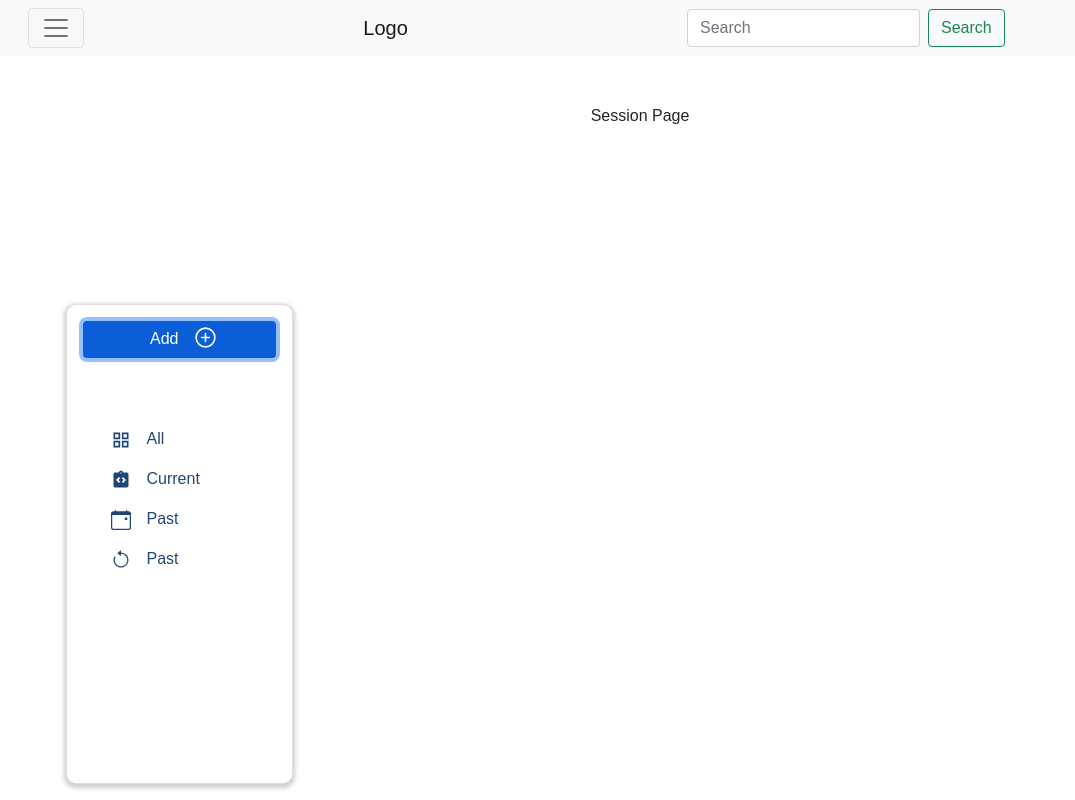
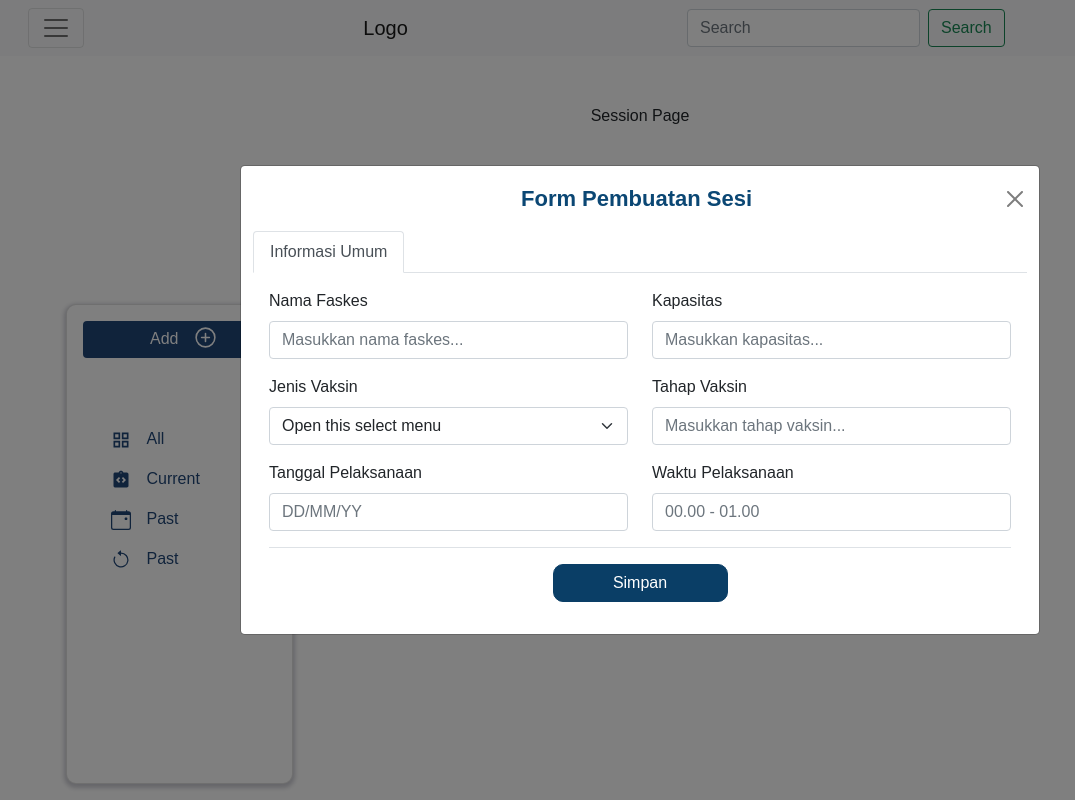
Before and after one commit to CrytoCodeWizard/React-ReservaksinAdmin, a React (Create React App) app: page /session in a window 1280 px wide. Both pictures are taken after a click on the button "Add". Shown: the whole page, without its empty margins (0-1075 px from the left). Built offline with nearby package versions, Linux system fonts and the light colour scheme.

Commit message:
modal session done

```diff
--- a/package.json
+++ b/package.json
@@ -7,15 +7,18 @@
     "@testing-library/jest-dom": "^5.16.1",
     "@testing-library/react": "^11.2.7",
     "@testing-library/user-event": "^12.8.3",
+    "formik": "^2.2.9",
     "react": "^17.0.2",
     "react-bootstrap": "^2.0.4",
     "react-dom": "^17.0.2",
     "react-hot-toast": "^2.1.1",
+    "react-icons": "^4.3.1",
     "react-redux": "^7.2.6",
     "react-router-dom": "^6.2.1",
     "react-scripts": "4.0.3",
     "redux-persist": "^6.0.0",
-    "web-vitals": "^1.1.2"
+    "web-vitals": "^1.1.2",
+    "yup": "^0.32.11"
   },
   "scripts": {
     "start": "react-scripts start",
--- /dev/null
+++ b/src/Components/ModalSession/ModalSession.css
@@ -0,0 +1,14 @@
+.modal-header-session {
+    margin: 0;
+    border-bottom: none;
+}
+
+.title-header-session {
+    margin: 0;
+    left: 16.5rem;
+    position: relative;
+    color: #0B4774;
+    font-weight: 600;
+    font-size: 22px;
+
+}
--- /dev/null
+++ b/src/Components/ModalSession/ModalSession.jsx
@@ -0,0 +1,165 @@
+import React from 'react'
+import { Modal, Button, Nav, Container, Col, Row, Form } from 'react-bootstrap'
+import { Formik } from 'formik'
+import * as yup from 'yup'
+import './ModalSession.css'
+
+function ModalSession({ show, onHide, props }) {
+    const init = ({
+        namaFaskes: "",
+        kapasitas: "",
+        jenisVaksin: "",
+        tahapVaksin: "",
+        tanggalPelaksanaan: "",
+        waktuPelaksanaan: ""
+
+    })
+
+
+    const schema = yup.object().shape({
+        namaFaskes: yup.string().required('Nama harus diisi!'),
+        kapasitas: yup.number().required('Kapasitas harus diisi!'),
+        jenisVaksin: yup.string().required('Jenis vaksin harus dipilih!'),
+        tahapVaksin: yup.string().required('Tahap vaksin harus diisi!'),
+        tanggalPelaksanaan: yup.string().required('Tanggal pelaksanaan harus diisi!'),
+        waktuPelaksanaan: yup.string().required('Waktu pelaksanaan harus diisi!')
+    })
+    return (
+        <>
+            <Modal
+                {...props}
+                size='lg'
+                aria-labelledby="contained-modal-title-vcenter"
+                centered
+                show={show}
+                onHide={onHide}
+                backdrop="static"
+                keyboard={false}
+            >
+                <Modal.Header className='modal-header-session' closeButton>
+                    <Modal.Title className='title-header-session'>Form Pembuatan Sesi</Modal.Title>
+                </Modal.Header>
+                <Container>
+                    <Nav variant="tabs">
+                        <Nav.Item style={{ marginLeft: '0' }}>
+                            <Nav.Link active>Informasi Umum</Nav.Link>
+                        </Nav.Item>
+                    </Nav>
+                </Container>
+                <Modal.Body style={{ margin: '0' }}>
+                    <Container>
+                        <Formik
+                            validationSchema={schema}
+                            onSubmit={(values) => { console.log(values) }}
+                            initialValues={init}
+                        >
+                            {({ handleSubmit,
+                                handleChange,
+                                values,
+                                // handleBlur,
+                                // touched,
+                                // isValid,
+                                errors }) => (
+                                <Form noValidate onSubmit={handleSubmit}>
+                                    <Row className="mb-3">
+                                        <Form.Group as={Col} controlId="formGridNama">
+                                            <Form.Label>Nama Faskes</Form.Label>
+                                            <Form.Control
+                                                type="text"
+                                                name='namaFaskes'
+                                                value={values.namaFaskes}
+                                                onChange={handleChange}
+                                                isInvalid={errors.namaFaskes}
+                                                placeholder="Masukkan nama faskes..." />
+                                            {/* {(values === "") ? ( */}
+                                            <Form.Control.Feedback type='invalid'>{errors.namaFaskes}</Form.Control.Feedback>
+                                            {/* // ) : ""} */}
+
+                                        </Form.Group>
+
+                                        <Form.Group as={Col} controlId="formGridKapasitas">
+                                            <Form.Label>Kapasitas</Form.Label>
+                                            <Form.Control
+                                                type="number"
+                                                name="kapasitas"
+                                                value={values.kapasitas}
+                                                onChange={handleChange}
+                                                isInvalid={errors.kapasitas}
+                                                placeholder="Masukkan kapasitas..." />
+                                            <Form.Control.Feedback type='invalid'>{errors.kapasitas}</Form.Control.Feedback>
+                                        </Form.Group>
+                                    </Row>
+                                    <Row className="mb-3">
+                                        <Form.Group as={Col} controlId="formGridEmail">
+                                            <Form.Label>Jenis Vaksin</Form.Label>
+                                            <Form.Select
+                                                aria-label="Default select example"
+                                                name="jenisVaksin"
+                                                value={values.jenisVaksin}
+                                                onChange={handleChange}
+                                                // defaultValue={values.jenisVaksin}
+                                                isInvalid={errors.jenisVaksin}>
+                                                <option selected value="">Open this select menu</option>
+                                                <option value="sinovac">Sinovac</option>
+                                                <option value="astrazenecca">AstraZenecca</option>
+                                                <option value="pfizer">Pfizer</option>
+                                                <option value="moderna">Moderna</option>
+                                            </Form.Select>
+                                            <Form.Control.Feedback type='invalid'>{errors.jenisVaksin}</Form.Control.Feedback>
+                                            {/* <Form.Control type="text" placeholder="Pilih salah satu!" /> */}
+                                        </Form.Group>
+
+                                        <Form.Group as={Col} controlId="formGridPassword">
+                                            <Form.Label>Tahap Vaksin</Form.Label>
+                                            <Form.Control
+                                                type="text"
+                                                name="tahapVaksin"
+                                                value={values.tahapVaksin}
+                                                onChange={handleChange}
+                                                isInvalid={errors.tahapVaksin}
+                                                placeholder="Masukkan tahap vaksin..." />
+                                            <Form.Control.Feedback type='invalid'>{errors.tahapVaksin}</Form.Control.Feedback>
+                                        </Form.Group>
+                                    </Row>
+                                    <Row className="mb-3">
+                                        <Form.Group as={Col} controlId="formGridEmail">
+                                            <Form.Label>Tanggal Pelaksanaan</Form.Label>
+                                            <Form.Control
+                                                type="text"
+                                                name="tanggalPelaksanaan"
+                                                value={values.tanggalPelaksanaan}
+                                                onChange={handleChange}
+                                                placeholder="DD/MM/YY"
+                                                isInvalid={errors.tanggalPelaksanaan} />
+                                            <Form.Control.Feedback type='invalid'>{errors.tanggalPelaksanaan}</Form.Control.Feedback>
+                                        </Form.Group>
+
+                                        <Form.Group as={Col} controlId="formGridPassword">
+                                            <Form.Label>Waktu Pelaksanaan</Form.Label>
+                                            <Form.Control
+                                                type="text"
+                                                name="waktuPelaksanaan"
+                                                value={values.waktuPelaksanaan}
+                                                onChange={handleChange}
+                                                placeholder="00.00 - 01.00"
+                                                isInvalid={errors.waktuPelaksanaan} />
+                                            <Form.Control.Feedback type='invalid'>{errors.waktuPelaksanaan}</Form.Control.Feedback>
+                                        </Form.Group>
+                                    </Row>
+                                    <Modal.Footer style={{justifyContent:'center'}}>
+                                        <Button style={{width:'175px', background:"#0A3E66", borderColor:'#0A3E66', borderRadius:'10px'}} variant="primary" type='submit'>Simpan</Button>
+                                    </Modal.Footer>
+                                </Form>
+                            )}
+
+
+                        </Formik>
+                    </Container>
+                </Modal.Body>
+
+            </Modal>
+        </>
+    )
+}
+
+export default ModalSession
--- a/src/Components/SidebarSession/SidebarSession.jsx
+++ b/src/Components/SidebarSession/SidebarSession.jsx
@@ -1,29 +1,36 @@
-import React from 'react'
+import React, { useState } from 'react'
 import { Container, Card, Nav, Button } from 'react-bootstrap'
 import { IoAddCircleOutline } from 'react-icons/io5'
 import { MdOutlineGridView, MdIntegrationInstructions } from 'react-icons/md'
-import {BsCalendarEvent, BsArrowCounterclockwise} from 'react-icons/bs'
+import { BsCalendarEvent, BsArrowCounterclockwise } from 'react-icons/bs'
+import ModalSession from '../ModalSession/ModalSession'
 import './SidebarSession.css'
 
 function SidebarSession() {
+    const [show, setShow] = useState(false);
+
+    const handleClose = () => setShow(false);
+    const handleShow = () => setShow(true);
+
     return (
         <Container className='sidebar-session'>
             <Card className='container-card'>
                 <Card.Body>
-                    <Button className='button-style' variant="primary">Add <IoAddCircleOutline size={25} className='icon-button'/></Button>
+                    <Button className='button-style' onClick={handleShow} variant="primary">Add <IoAddCircleOutline size={25} className='icon-button' /></Button>
+                    <ModalSession onHide={handleClose} show={show}/>
                     <Container className='container-nav-item'>
-                        <Nav variant="pills" style={{display:'block'}}  defaultActiveKey="#first">
+                        <Nav variant="pills" style={{ display: 'block' }} defaultActiveKey="#first">
                             <Nav.Item>
-                                <Nav.Link href="#all"><MdOutlineGridView className='icon-nav-link' size={20}/>All</Nav.Link>
+                                <Nav.Link href="#all"><MdOutlineGridView className='icon-nav-link' size={20} />All</Nav.Link>
                             </Nav.Item>
                             <Nav.Item>
-                                <Nav.Link href="#current"><MdIntegrationInstructions className='icon-nav-link' size={20}/>Current</Nav.Link>
+                                <Nav.Link href="#current"><MdIntegrationInstructions className='icon-nav-link' size={20} />Current</Nav.Link>
                             </Nav.Item>
                             <Nav.Item>
-                                <Nav.Link href="#past"><BsCalendarEvent className='icon-nav-link' size={20}/>Past</Nav.Link>
+                                <Nav.Link href="#past"><BsCalendarEvent className='icon-nav-link' size={20} />Past</Nav.Link>
                             </Nav.Item>
                             <Nav.Item>
-                                <Nav.Link href="#past2"><BsArrowCounterclockwise className='icon-nav-link' size={20}/>Past</Nav.Link>
+                                <Nav.Link href="#past2"><BsArrowCounterclockwise className='icon-nav-link' size={20} />Past</Nav.Link>
                             </Nav.Item>
                         </Nav>
                     </Container>
```
Also changed, not shown: 1 other file (tests, documents, lock files or other folders).
